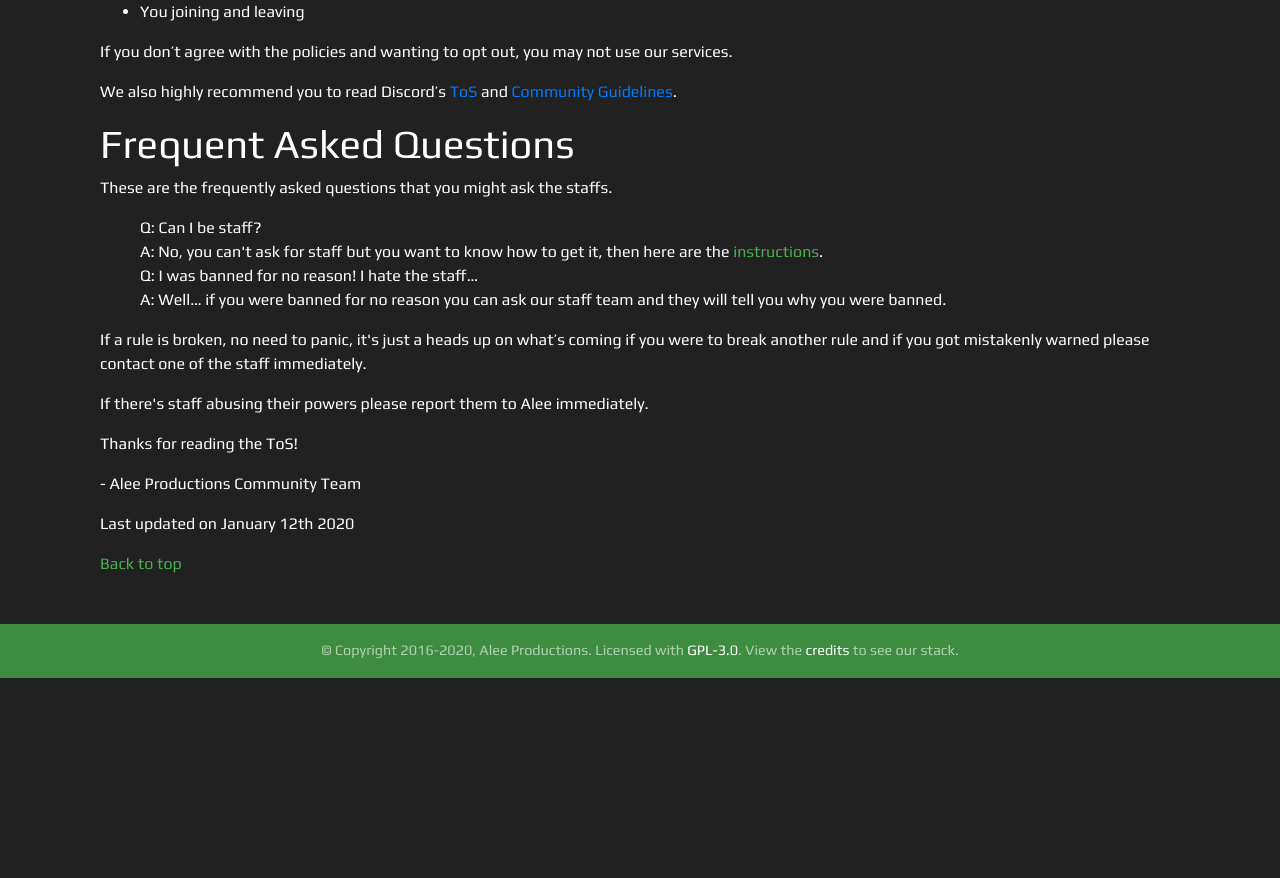
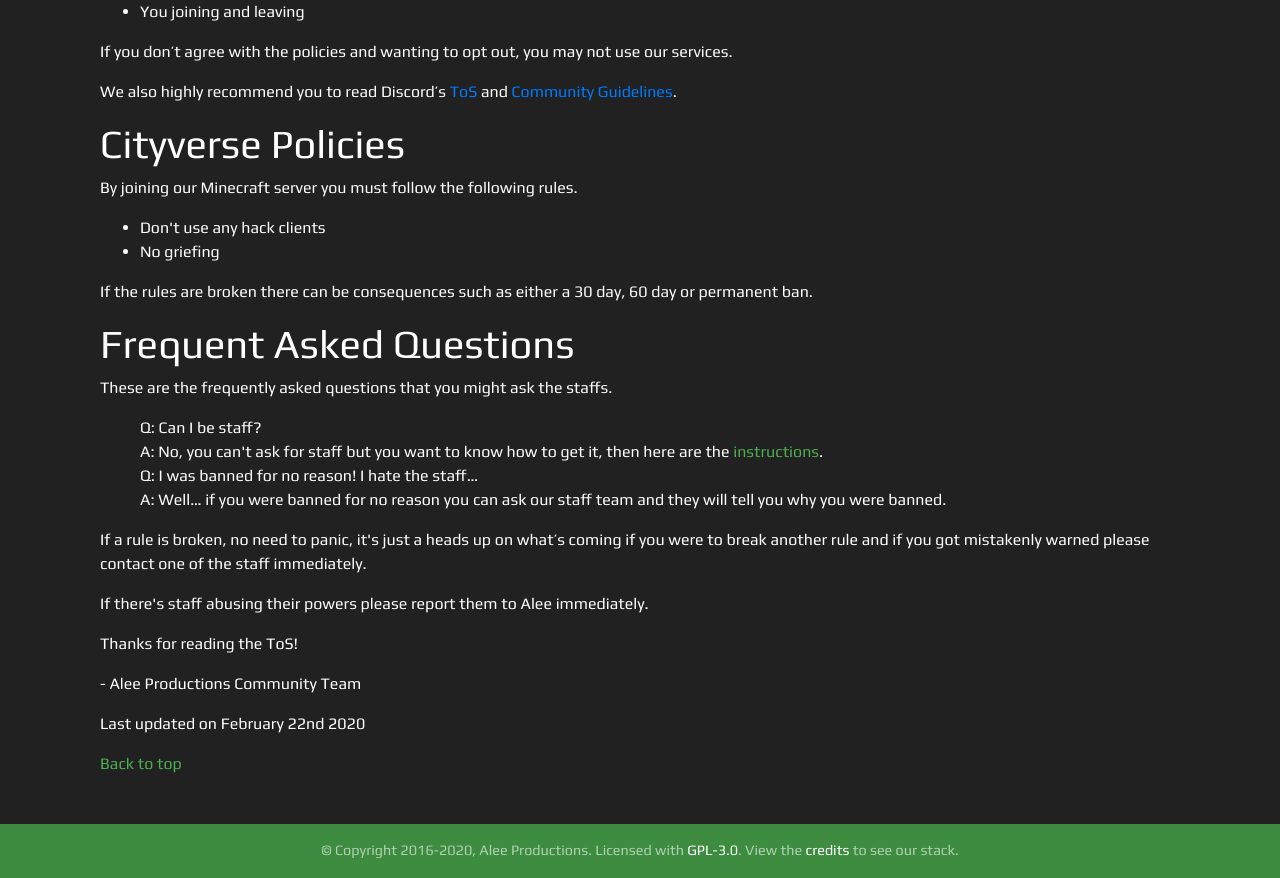
Before and after one commit to alee14-projects/website, a Next.js app: page /tos in a window 1280 px wide. Shown: the part 1700-2578 px from the top of the page. Before the commit the page ends 2378 px from the top, so only its background shows below. Built offline with nearby package versions, Linux system fonts and the light colour scheme.

Commit message:
New policy

```diff
--- a/pages/tos.js
+++ b/pages/tos.js
@@ -77,7 +77,7 @@
 							</li>
 						</ul>
 					</div>
-					<div id="policy">
+					<div id="alp-policy">
 						<h1>Alee Productions Policies</h1>
 						<div id="coppa-policy">
 							<h1>COPPA Policy</h1>
@@ -155,6 +155,15 @@
 						</div>
 						{/*  Modal  */}
 					</div>
+					<div id="cityverse-policy">
+						<h1>Cityverse Policies</h1>
+						<p>By joining our Minecraft server you must follow the following rules.</p>
+						<ul>
+							<li>Don't use any hack clients</li>
+							<li>No griefing</li>
+						</ul>
+						<p>If the rules are broken there can be consequences such as either a 30 day, 60 day or permanent ban.</p>
+					</div>
 					<div id="FAQ">
 						<h1>Frequent Asked Questions</h1>
 						<p>These are the frequently asked questions that you might ask the staffs.</p>
@@ -177,7 +186,7 @@
 						<p>If there's staff abusing their powers please report them to Alee immediately.</p>
 						<p>Thanks for reading the ToS!</p>
 						<p>- Alee Productions Community Team</p>
-						<p>Last updated on January 12th 2020</p>
+						<p>Last updated on February 22nd 2020</p>
 					</div>
 					<a href="#top" className="green-text">Back to top</a>
 				</div>
```
